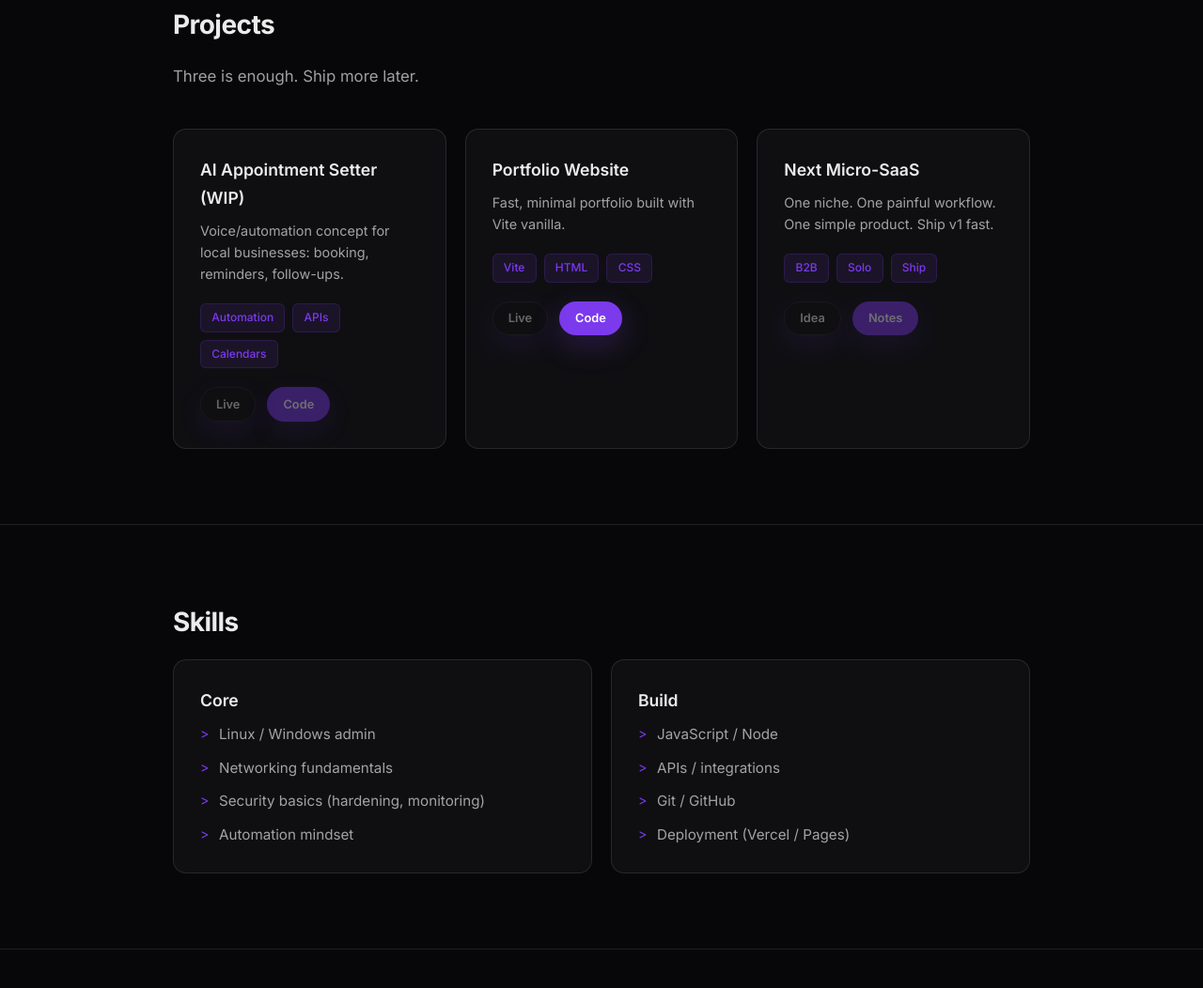
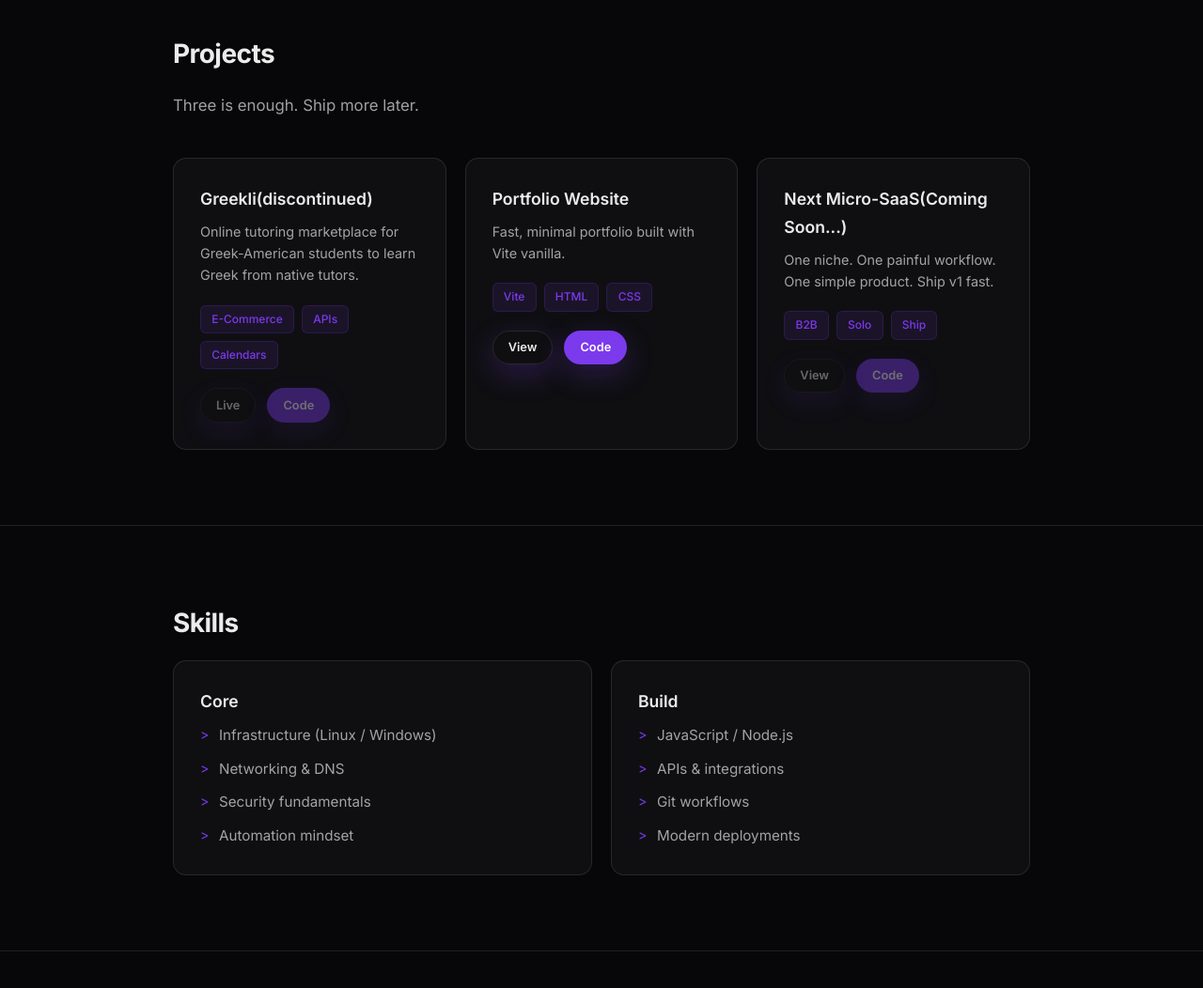
Before and after one commit to stefch07/StefanosCharalampousPortfolioWebsite, a website built with Vite: page index.html in a window 1280 px wide. Shown: the part 1267-2319 px from the top of the page at 94% size. Built offline with nearby package versions, Linux system fonts and the light colour scheme.

Commit message:
Copy changes

```diff
--- a/index.html
+++ b/index.html
@@ -76,8 +76,8 @@
         <div class="container">
           <h2>About</h2>
           <p>
-            I graduated from Elmhurst University (USA) with a degree in Cybersecurity and Computer Science.
-            I currently work as a System Administrator in Athens and I focus on identifying painful workflows and shipping small, profitable software around them.
+            Hi! I am Stefanos and I am from Athens, Greece. I graduated from Elmhurst University (USA) with a degree in Cybersecurity and Computer Science.
+            I currently work as a System Administrator in Athens,Greece and I focus on identifying painful workflows and shipping small, profitable software around them.
           </p>
           <p>
             I’m learning by doing, building in public, and sharing what I learn along the way. If you want to connect, collaborate, or just say hi, my inbox is open.
@@ -94,10 +94,10 @@
 
           <div class="grid">
             <article class="card">
-              <h3>AI Appointment Setter (WIP)</h3>
-              <p class="muted">Voice/automation concept for local businesses: booking, reminders, follow-ups.</p>
+              <h3>Greekli(discontinued)</h3>
+              <p class="muted">Online tutoring marketplace for Greek-American students to learn Greek from native tutors. </p>
               <ul class="tags">
-                <li>Automation</li><li>APIs</li><li>Calendars</li>
+                <li>E-Commerce</li><li>APIs</li><li>Calendars</li>
               </ul>
               <div class="card-actions">
                 <span class="btn small ghost disabled" aria-disabled="true">Live</span>
@@ -112,20 +112,20 @@
                 <li>Vite</li><li>HTML</li><li>CSS</li>
               </ul>
               <div class="card-actions">
-                <span class="btn small ghost disabled" aria-disabled="true">Live</span>
+                <a class="btn small ghost" href="/" target="_blank" rel="noreferrer">View</a>
                 <a class="btn small" href="https://github.com/stefch07/StefanosCharalampousPortfolioWebsite" target="_blank" rel="noreferrer">Code</a>
               </div>
             </article>
 
             <article class="card">
-              <h3>Next Micro-SaaS</h3>
+              <h3>Next Micro-SaaS(Coming Soon...)</h3>
               <p class="muted">One niche. One painful workflow. One simple product. Ship v1 fast.</p>
               <ul class="tags">
                 <li>B2B</li><li>Solo</li><li>Ship</li>
               </ul>
               <div class="card-actions">
-                <span class="btn small ghost disabled" aria-disabled="true">Idea</span>
-                <span class="btn small disabled" aria-disabled="true">Notes</span>
+                <span class="btn small ghost disabled" aria-disabled="true">View</span>
+                <span class="btn small disabled" aria-disabled="true">Code</span>
               </div>
             </article>
           </div>
@@ -139,19 +139,19 @@
             <div class="card">
               <h3>Core</h3>
               <ul class="list">
-                <li>Linux / Windows admin</li>
-                <li>Networking fundamentals</li>
-                <li>Security basics (hardening, monitoring)</li>
-                <li>Automation mindset</li>
+               <li>Infrastructure (Linux / Windows)</li>
+<li>Networking & DNS</li>
+<li>Security fundamentals</li>
+<li>Automation mindset</li>
               </ul>
             </div>
             <div class="card">
               <h3>Build</h3>
               <ul class="list">
-                <li>JavaScript / Node</li>
-                <li>APIs / integrations</li>
-                <li>Git / GitHub</li>
-                <li>Deployment (Vercel / Pages)</li>
+               <li>JavaScript / Node.js</li>
+               <li>APIs & integrations</li>
+               <li>Git workflows</li>
+               <li>Modern deployments</li>
               </ul>
             </div>
           </div>
```
